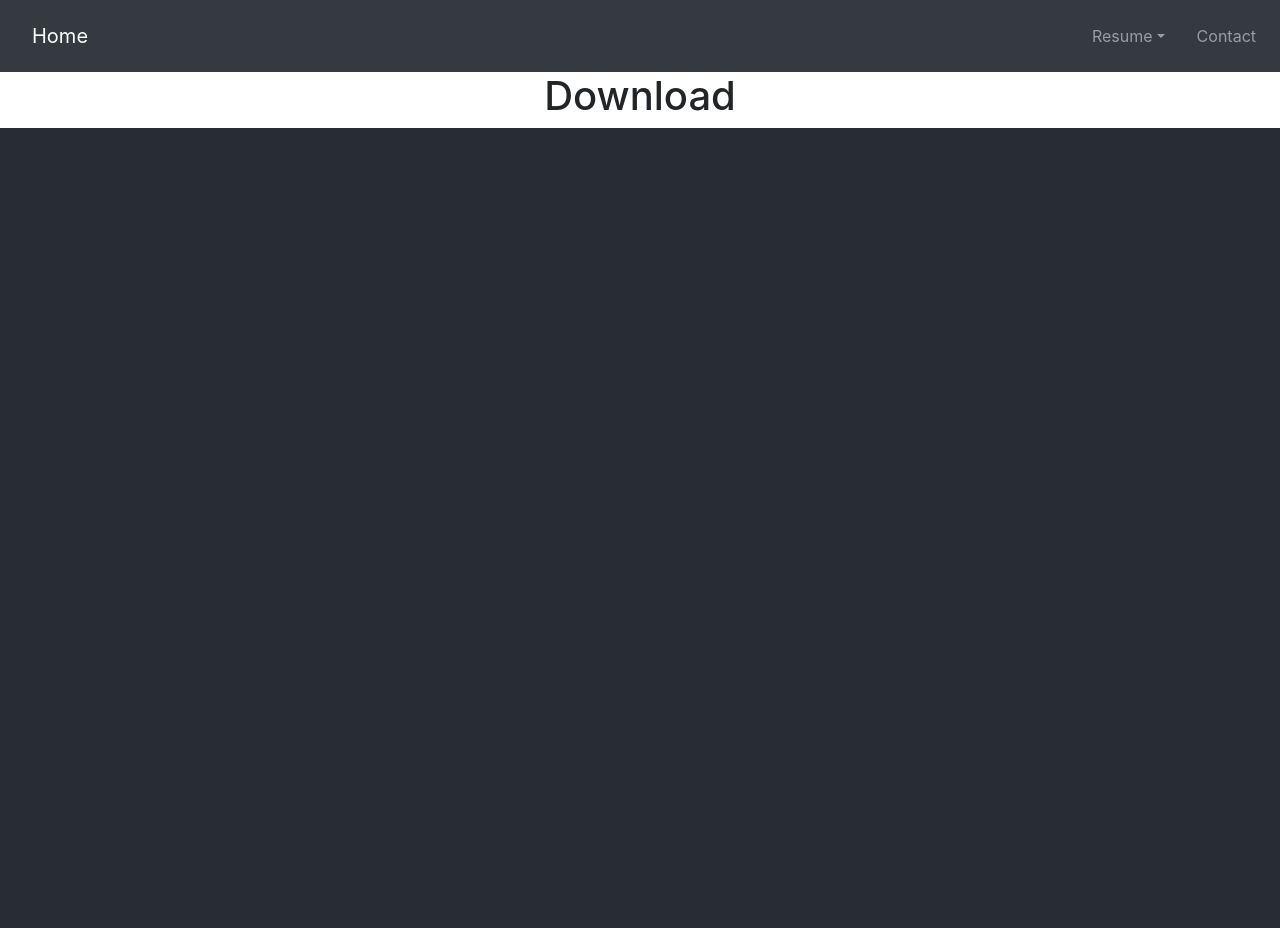
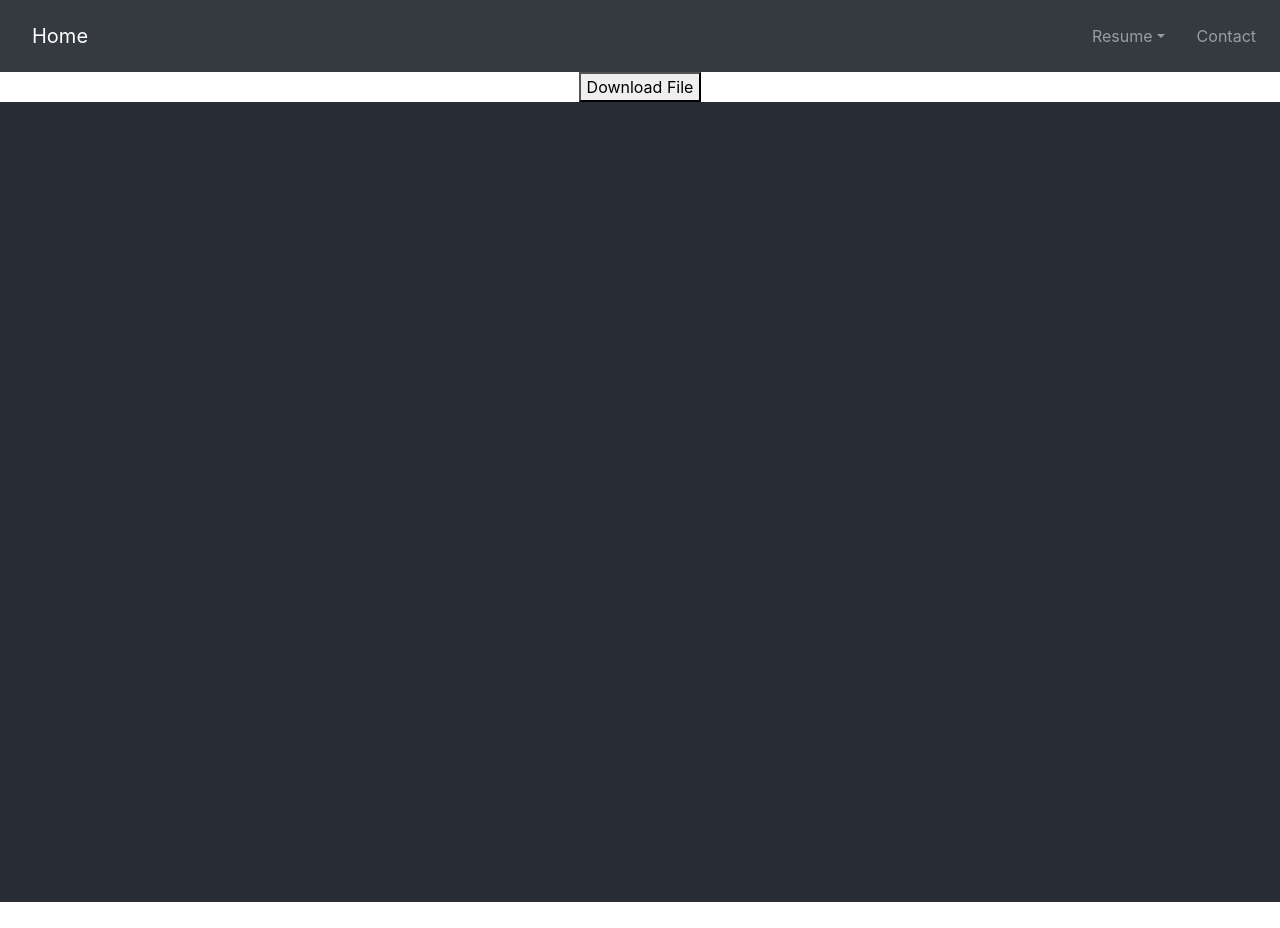
Before and after one commit to LizaFeng/PersonalPortfolio, a React (Create React App) app: page /Download in a window 1280 px wide. After the commit the page ends 902 px from the top, so only its background shows below. Built offline with nearby package versions, Linux system fonts and the light colour scheme.

Commit message:
Now the user is able to download my resume

```diff
--- a/src/pages/Download.js
+++ b/src/pages/Download.js
@@ -1,5 +1,9 @@
 const Download = () => {
-  return <h1>Download </h1>;
+  return (
+    <a href="LizaResume.pdf" download="LizaResume.pdf">
+      <button>Download File</button>
+    </a>
+  );
 };
 
 export default Download;
```
Also changed, not shown: 1 other file (tests, documents, lock files or other folders).
